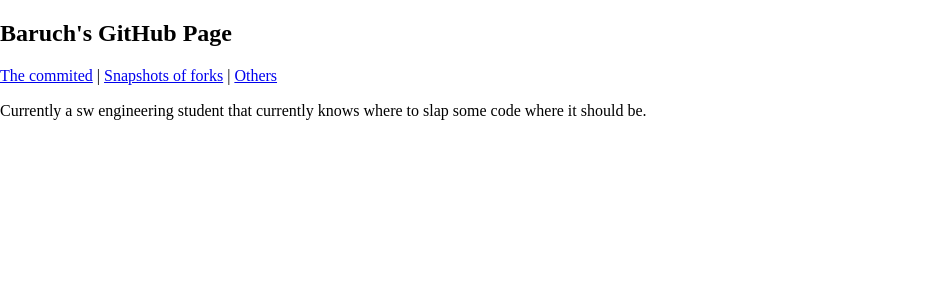
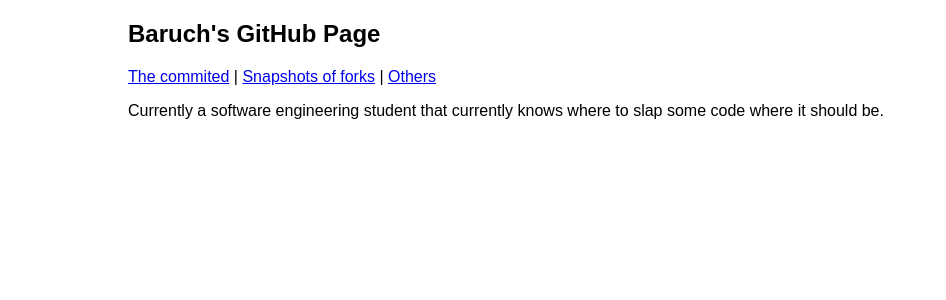
Before and after one commit to peterooch/peterooch.github.io, a Jekyll site: the page built from index.html, in a window 1280 px wide. Shown: the top 300 px of the page, without its empty margins (0-946 px from the left). Built offline with Jekyll 4.4.1, drawn with Linux system fonts in a browser that asks for light colours.

Commit message:
Complete site build
Added currently everything that i thought to do, it may be ugly but its something still

```diff
--- a/_layouts/default.html
+++ b/_layouts/default.html
@@ -4,6 +4,18 @@
     <title>{{ page.title }}</title>
     <meta name="viewport" content="width=device-width, initial-scale=1">
     <link rel="stylesheet" type="text/css" href="/incs/normalize.css" />
+    <style>
+        body {
+            font-family: Arial, Helvetica, sans-serif;
+            margin-left: 10%;
+            margin-top: 20px;
+        }
+        .minih {
+            font-size: 20px;
+            margin-bottom: 0%;
+            margin-top: 0%;
+        }
+    </style>
 </head>
 <body>
 {{ content }}
--- a/index.html
+++ b/index.html
@@ -4,8 +4,8 @@
 ---
 <h2>Baruch's GitHub Page</h2>
 
-<a href="/commits.html">The commited</a> |
-<a href="/snapshots.html">Snapshots of forks</a> |
-<a href="/other.html">Others</a>
+<a href="commits.html">The commited</a> |
+<a href="snapshots.html">Snapshots of forks</a> |
+<a href="other.html">Others</a>
 
-<p>Currently a sw engineering student that currently knows where to slap some code where it should be.</p>
+<p>Currently a software engineering student that currently knows where to slap some code where it should be.</p>
--- /dev/null
+++ b/other.html
@@ -0,0 +1,5 @@
+---
+layout: default
+title: Other things
+---
+<p>nothing to see here, you may want to go <a href="/">here</a></p>
```
Also changed, not shown: commits.html (added, +8 -0 lines), snapshots.html (added, +10 -0 lines), ss/uniextract2.html (added, +12 -0 lines), ss/winfile.html (added, +13 -0 lines), imgs/uniextract2_190418.png (added), imgs/winfile190418.png (added), 1 other file.
